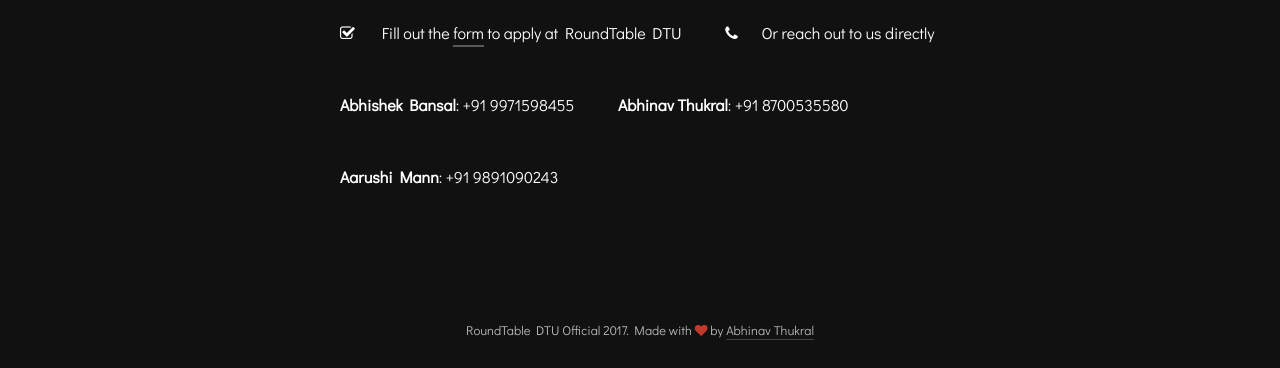
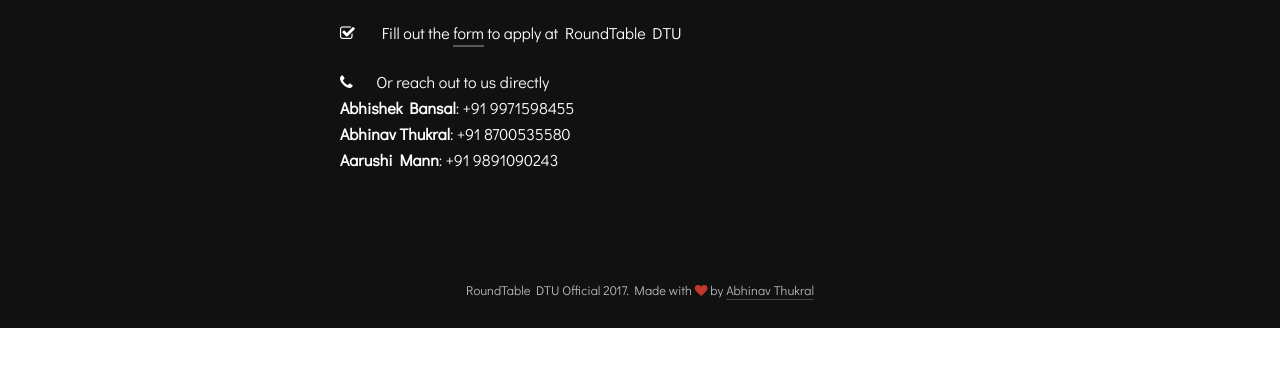
Before and after one commit to Gitanjali283/roundtabledtu.github.io, a plain HTML site: page index.html in a window 1280 px wide. Shown: the part 4460-4828 px from the top of the page. After the commit the page ends 4788 px from the top, so only its background shows below. Drawn offline with Linux system fonts and the light colour scheme.

Commit message:
Add files via upload

```diff
--- a/css/style.scss
+++ b/css/style.scss
@@ -423,6 +423,14 @@
 	}
 }
 
+.phone
+{
+	display: block;
+	width: 100%;
+	line-height: 1;
+	padding: 5px 20px;
+}
+
 footer
 {
 	padding: 5px 0px;
```
Also changed, not shown: css/style.css, 1 other file.
